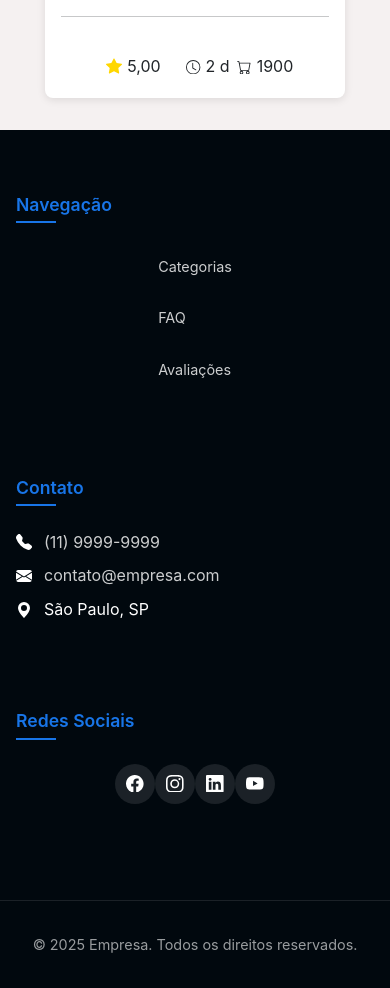
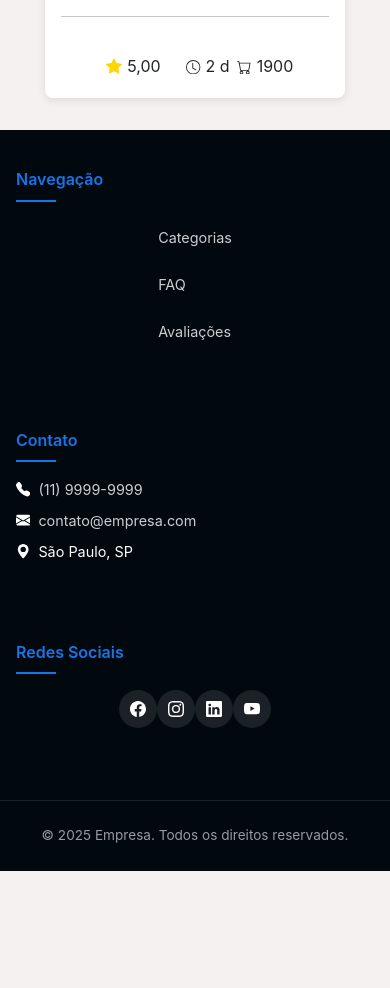
Before and after one commit to AydomSantos/dealhave-frontend, a React (Create React App) app: page / in a window 390 px wide. Shown: the part 7260-8248 px from the top of the page. After the commit the page ends 8131 px from the top, so only its background shows below. Built offline with nearby package versions, Linux system fonts and the light colour scheme.

Commit message:
manutenção da responsividade do componente footer

```diff
--- a/src/components/footer/footer.css
+++ b/src/components/footer/footer.css
@@ -185,27 +185,125 @@
   }
 
 
+  @media (max-width: 992px) {
+    .footer__content {
+      gap: 2rem;
+    }
+
+    .footer__section {
+      text-align: center;
+    }
+
+    .footer__title::after {
+      left: 50%;
+      transform: translateX(-50%);
+    }
+
+    .footer__links {
+      align-items: center;
+    }
+
+    .footer__link {
+      justify-content: center;
+    }
+  }
+
   @media (max-width: 768px) {
+    .footer {
+      padding: 3rem 0 2rem;
+    }
+
     .footer__content {
       grid-template-columns: 1fr;
       gap: 2.5rem;
       padding: 0 1rem;
     }
 
+    .footer__section {
+      text-align: left;
+      margin-bottom: 1.5rem;
+    }
+
     .footer__title {
       font-size: 1.1rem;
+      padding-bottom: 0.75rem;
+      margin-bottom: 1rem;
+    }
+
+    .footer__title::after {
+      left: 0;
+      transform: none;
+    }
+
+    .footer__links {
+      align-items: flex-start;
+      gap: 0.5rem;
+    }
+
+    .footer__link {
+      justify-content: flex-start;
+      font-size: 0.95rem;
+    }
+
+    .footer__contact p {
+      flex-wrap: wrap;
+      gap: 0.5rem;
+    }
+
+    .footer__social {
+      justify-content: flex-start;
+      gap: 0.75rem;
+    }
+
+    .footer__bottom {
+      margin-top: 3rem;
+      padding-top: 1.5rem;
+    }
+
+    .footer__copy {
+      font-size: 0.85rem;
+    }
+  }
+
+  @media (max-width: 480px) {
+    .footer {
+      padding: 2.5rem 0 1.5rem;
+      font-size: 0.9rem;
+    }
+
+    .footer__title {
+      font-size: 1rem;
+    }
+
+    .footer__link {
+      font-size: 0.9rem;
+      gap: 0.5rem;
+    }
+
+    .footer__social-link {
+      width: 38px;
+      height: 38px;
+      font-size: 1rem;
+    }
+
+    .footer__contact p {
+      font-size: 0.9rem;
     }
 
     .back-to-top {
-        bottom: 1.5rem;
-        right: 1.5rem;
-        width: 40px;
-        height: 40px;
+      bottom: 1rem;
+      right: 1rem;
+      width: 38px;
+      height: 38px;
+    }
   }
 
-      .footer__social-link {
-        width: 40px;
-        height: 40px;
-        font-size: 1.1rem;
+  @media (max-width: 360px) {
+    .footer__content {
+      padding: 0 0.5rem;
+    }
+
+    .footer__link {
+      width: 100%;
     }
   }
```
Also changed, not shown: src/components/form/form.jsx (deleted, +0 -8 lines), src/pages/CategoriesPage.jsx (deleted, +0 -12 lines), src/components/form/form.css (deleted). Lines whose indentation alone changed are shown as unchanged.
